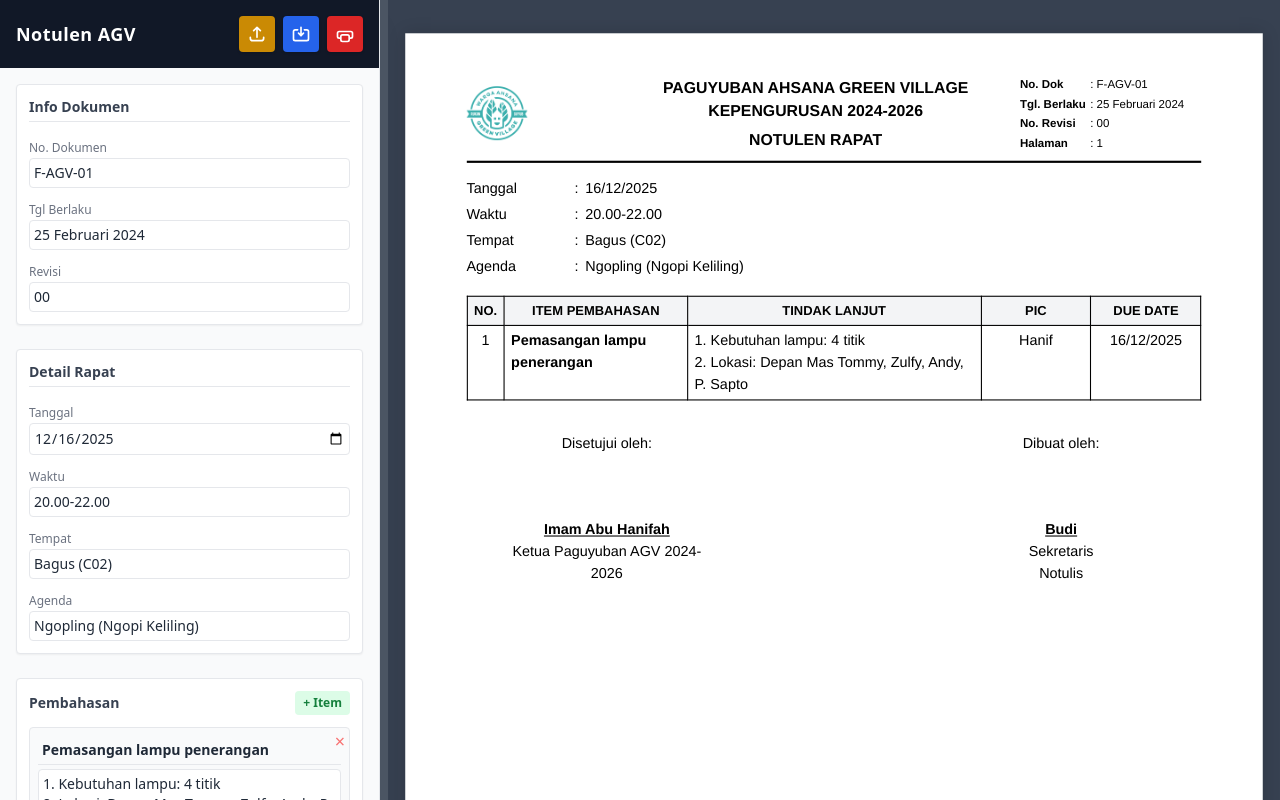
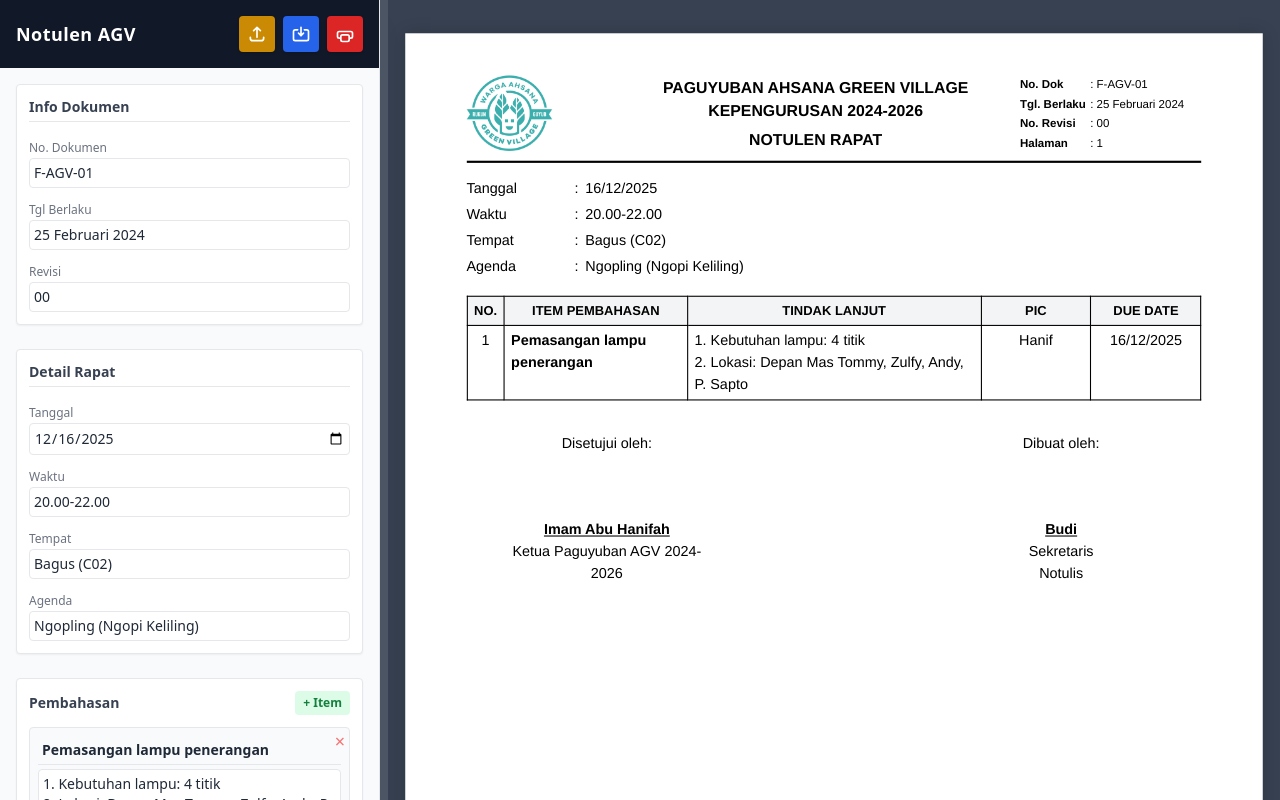
Before and after one commit to wicky14/notulen, a plain HTML site: page index.html in a window 1280 px wide. Drawn offline with nearby package versions, Linux system fonts and the light colour scheme.

Commit message:
Modify header logo max-height to 70px
Increased the maximum height of the header logo from 50px to 70px.

```diff
--- a/index.html
+++ b/index.html
@@ -70,7 +70,7 @@
             padding-right: 5px;
         }
         .header-logo-container img {
-            max-height: 50px;
+            max-height: 70px; /* MODIFIED: Increased from 50px to 70px */
             width: auto;
             display: block;
         }
```
